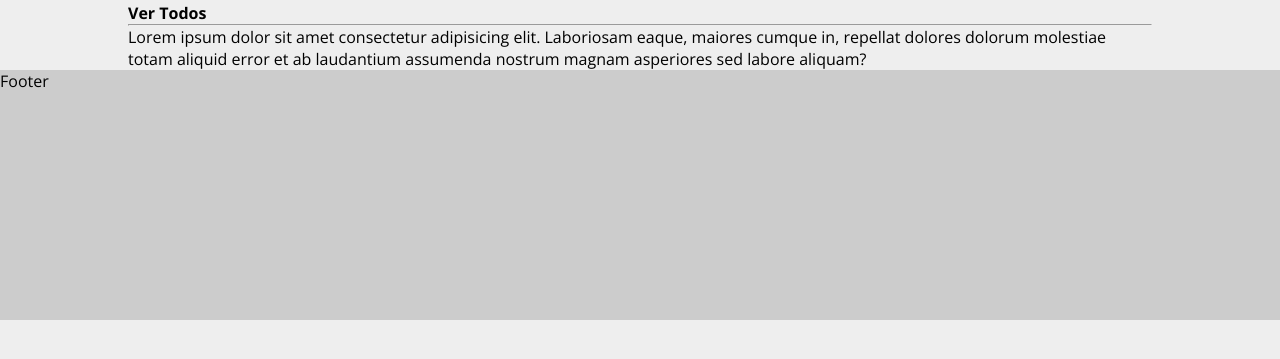
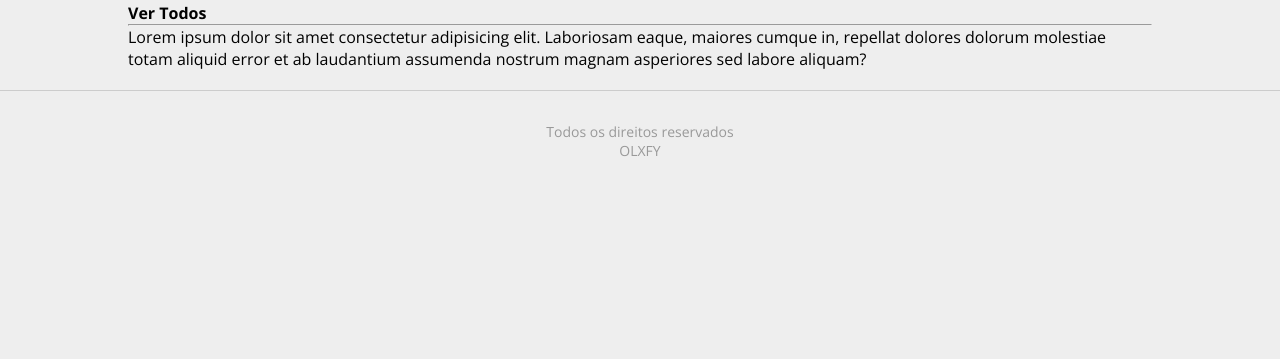
Before and after one commit to Luiz-de-Lima/OLXify, a React (Vite) app: page / in a window 1280 px wide. Shown: the part 235-594 px from the top of the page. Built offline with nearby package versions, Linux system fonts and the light colour scheme; no server answers.

Commit message:
footer feito

```diff
--- a/src/components/partials/Footer/index.tsx
+++ b/src/components/partials/Footer/index.tsx
@@ -1,5 +1,11 @@
 import React from "react";
 import { FooterArea } from "./styled";
 export const Footer = () => {
-  return <FooterArea>Footer</FooterArea>;
+  return (
+    <FooterArea>
+      <p>
+        Todos os direitos reservados <br /> <span>OlxFy</span>
+      </p>
+    </FooterArea>
+  );
 };
--- a/src/components/partials/Footer/styled.ts
+++ b/src/components/partials/Footer/styled.ts
@@ -1,6 +1,20 @@
 import styled from "styled-components";
 
 export const FooterArea = styled.footer`
-  height: 250px;
-  background-color: #ccc;
+  height: 100px;
+
+  display: flex;
+  align-items: center;
+  justify-content: center;
+
+  text-align: center;
+  border-top: 1px solid #ccc;
+  margin-top:20px ;
+  p {
+    color: #999;
+    font-size: 14px;
+    span {
+      text-transform: uppercase;
+    }
+  }
 `;
```
